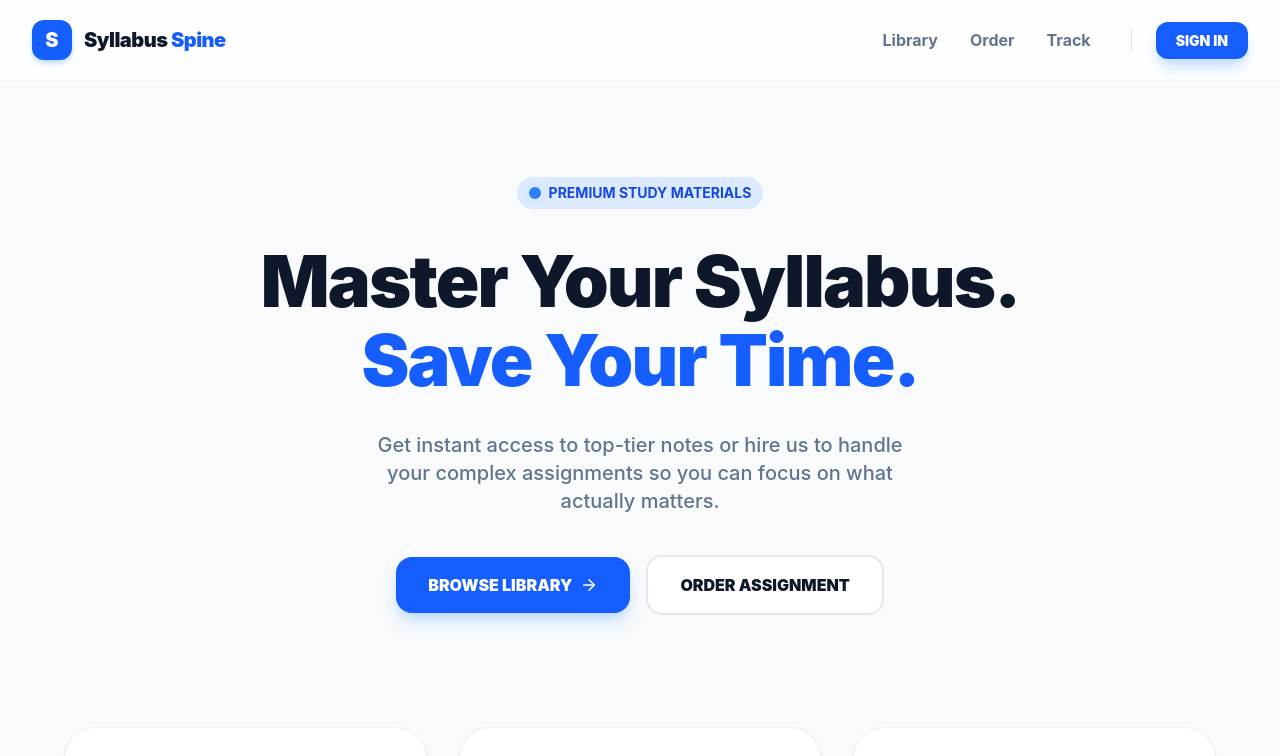
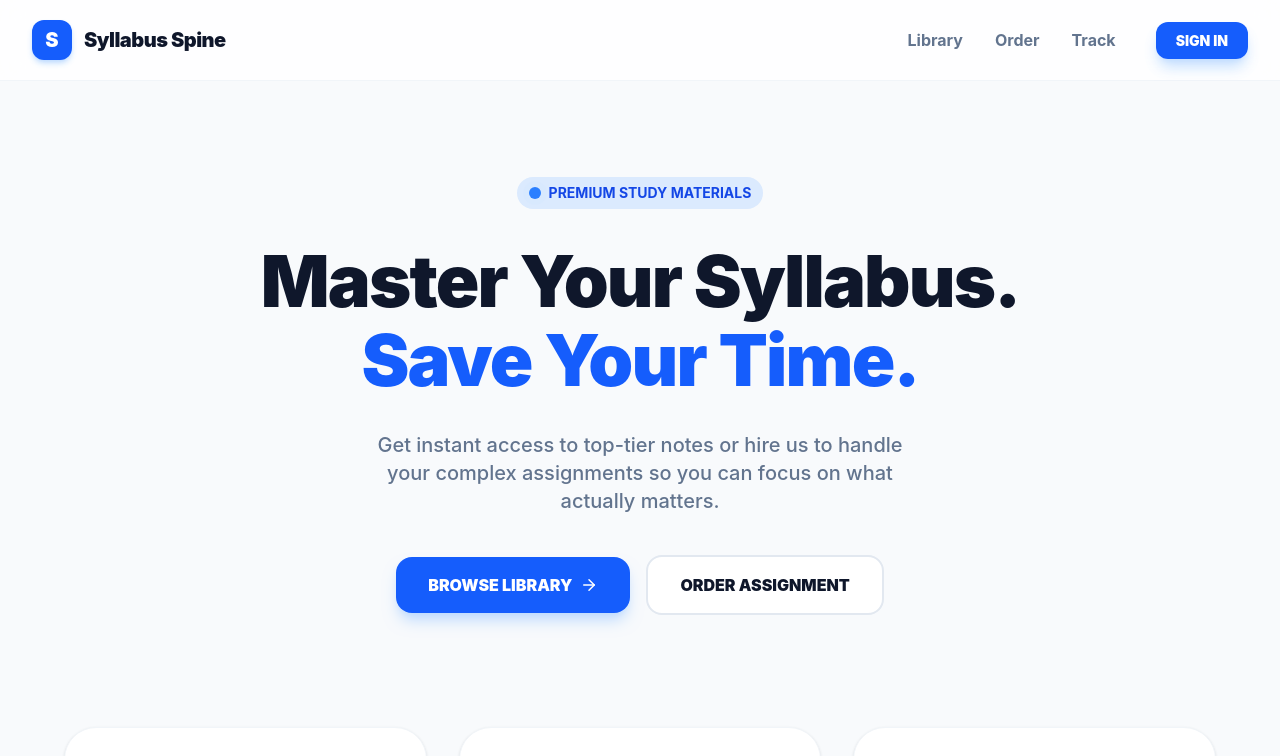
Before and after one commit to Harsh44199/Syllabus-Spine, a React (Vite) app: page / in a window 1280 px wide. Shown: the top 756 px of the page. Built offline with nearby package versions, Linux system fonts and the light colour scheme; the HTML template or start-up script is replaced by a standard one.

Commit message:
updates...

```diff
--- a/src/components/Navbar.jsx
+++ b/src/components/Navbar.jsx
@@ -1,104 +1,83 @@
-import React, { useState, useEffect } from 'react';
-import { Link, useLocation } from 'react-router-dom';
+import React, { useState } from 'react';
+import { Link } from 'react-router-dom';
 import { motion, AnimatePresence } from 'framer-motion';
-import { Menu, X, BookOpen, PenTool, Search, LayoutDashboard, Home } from 'lucide-react';
+import { Menu, X } from 'lucide-react';
 
 const Navbar = ({ session }) => {
-  // ==========================================
-  // 1. ALL HOOKS MUST GO FIRST
-  // ==========================================
+  // State to control the mobile menu
   const [isMobileMenuOpen, setIsMobileMenuOpen] = useState(false);
-  const location = useLocation();
 
-  // Lock body scroll when mobile menu is open
-  useEffect(() => {
-    if (isMobileMenuOpen) {
-      document.body.style.overflow = 'hidden';
-    } else {
-      document.body.style.overflow = 'unset';
-    }
-    return () => { document.body.style.overflow = 'unset'; };
-  }, [isMobileMenuOpen]);
+  if (!motion) return null; // Linter fix
 
-  // ==========================================
-  // 2. HELPER FUNCTIONS
-  // ==========================================
+  // Helper function to close menu when a link is clicked
   const closeMenu = () => setIsMobileMenuOpen(false);
-  const isActive = (path) => location.pathname === path;
 
-  // ==========================================
-  // 3. EARLY RETURNS (Must be AFTER Hooks)
-  // ==========================================
-  if (!motion) return null; // Linter safe-guard
-
-  // ==========================================
-  // 4. MAIN UI RENDER
-  // ==========================================
   return (
     <>
       <motion.nav
         initial={{ y: -100, opacity: 0 }}
         animate={{ y: 0, opacity: 1 }}
         transition={{ duration: 0.5, ease: [0.22, 1, 0.36, 1] }}
-        className="bg-white/80 backdrop-blur-xl border-b border-slate-100 sticky top-0 z-50 transition-all"
+        className="bg-white/80 backdrop-blur-md border-b border-slate-100 sticky top-0 z-50"
       >
         <div className="max-w-7xl mx-auto px-4 sm:px-6 lg:px-8">
-          <div className="flex justify-between h-16 md:h-20 items-center">
+          <div className="flex justify-between h-20 items-center">
 
-            {/* LOGO SECTION */}
-            <Link to="/" onClick={closeMenu} className="relative z-50">
+            {/* LOGO SECTION (Always visible) */}
+            <Link to="/" onClick={closeMenu}>
               <motion.div
                 whileHover={{ scale: 1.02 }}
                 whileTap={{ scale: 0.95 }}
-                className="flex items-center gap-2 sm:gap-3 group"
+                className="flex items-center gap-3 group z-50 relative"
               >
-                <div className="w-8 h-8 md:w-10 md:h-10 bg-blue-600 text-white rounded-lg md:rounded-xl flex items-center justify-center font-black text-lg md:text-xl shadow-md shadow-blue-200 shrink-0 transition-transform group-hover:rotate-12">
+                <motion.div
+                  whileHover={{ rotate: 180 }}
+                  transition={{ duration: 0.3 }}
+                  className="w-10 h-10 bg-blue-600 text-white rounded-xl flex items-center justify-center font-black text-xl shadow-md shadow-blue-200 shrink-0"
+                >
                   S
-                </div>
-                <span className="font-black text-lg md:text-xl tracking-tight text-slate-900 hidden xs:block sm:block">
-                  Syllabus <span className="text-blue-600">Spine</span>
+                </motion.div>
+                {/* On extreme small screens (<360px), we can hide the text to save space, but visible on standard mobile (xs) */}
+                <span className="font-black text-xl tracking-tight text-slate-900 hidden xs:block sm:block">
+                  Syllabus Spine
                 </span>
               </motion.div>
             </Link>
 
-            {/* DESKTOP NAVIGATION */}
+            {/* DESKTOP NAVIGATION (Hidden on mobile: hidden md:flex) */}
             <div className="hidden md:flex items-center gap-8">
-              <Link to="/notes" className={`font-bold transition-colors ${isActive('/notes') ? 'text-blue-600' : 'text-slate-500 hover:text-slate-900'}`}>
-                Library
-              </Link>
+              <motion.div whileHover={{ y: -2 }} whileTap={{ scale: 0.95 }}>
+                <Link to="/notes" className="font-bold text-slate-500 hover:text-blue-600 transition-colors">Library</Link>
+              </motion.div>
 
-              <Link to="/assignments" className={`font-bold transition-colors ${isActive('/assignments') ? 'text-blue-600' : 'text-slate-500 hover:text-slate-900'}`}>
-                Order
-              </Link>
+              <motion.div whileHover={{ y: -2 }} whileTap={{ scale: 0.95 }}>
+                <Link to="/assignments" className="font-bold text-slate-500 hover:text-blue-600 transition-colors">Order</Link>
+              </motion.div>
 
-              <Link to="/track-order" className={`font-bold transition-colors ${isActive('/track-order') ? 'text-blue-600' : 'text-slate-500 hover:text-slate-900'}`}>
-                Track
-              </Link>
+              <motion.div whileHover={{ y: -2 }} whileTap={{ scale: 0.95 }}>
+                <Link to="/track-order" className="font-bold text-slate-500 hover:text-blue-600 transition-colors">Track</Link>
+              </motion.div>
 
-              <div className="ml-2 pl-6 border-l border-slate-200">
+              <motion.div whileHover={{ scale: 1.05 }} whileTap={{ scale: 0.95 }} className="ml-2">
                 {session ? (
-                  <motion.div whileHover={{ scale: 1.05 }} whileTap={{ scale: 0.95 }}>
-                    <Link to="/dashboard" className="bg-slate-900 text-white px-5 py-2.5 rounded-xl text-sm font-black hover:bg-blue-600 transition-colors shadow-lg shadow-slate-200">
-                      DASHBOARD
-                    </Link>
-                  </motion.div>
+                  <Link to="/admin-control" className="bg-slate-900 text-white px-5 py-2.5 rounded-xl text-sm font-black hover:bg-blue-600 transition-colors shadow-lg">
+                    DASHBOARD
+                  </Link>
                 ) : (
-                  <motion.div whileHover={{ scale: 1.05 }} whileTap={{ scale: 0.95 }}>
-                    <Link to="/login" className="bg-blue-600 text-white px-5 py-2.5 rounded-xl text-sm font-black hover:bg-slate-900 transition-colors shadow-lg shadow-blue-200">
-                      SIGN IN
-                    </Link>
-                  </motion.div>
+                  <Link to="/login" className="bg-blue-600 text-white px-5 py-2.5 rounded-xl text-sm font-black hover:bg-slate-900 transition-colors shadow-lg shadow-blue-200">
+                    SIGN IN
+                  </Link>
                 )}
-              </div>
+              </motion.div>
             </div>
 
-            {/* MOBILE MENU TOGGLE BUTTON */}
+            {/* MOBILE MENU TOGGLE BUTTON (Visible only on mobile: flex md:hidden) */}
             <motion.button
               whileTap={{ scale: 0.9 }}
               onClick={() => setIsMobileMenuOpen(!isMobileMenuOpen)}
-              className="md:hidden p-2 text-slate-600 hover:bg-slate-100 rounded-xl transition-colors relative z-50 focus:outline-none"
+              className="md:hidden p-2 text-slate-600 hover:bg-slate-100 rounded-xl transition-colors relative z-50"
             >
-              {isMobileMenuOpen ? <X size={24} /> : <Menu size={24} />}
+              {isMobileMenuOpen ? <X size={28} /> : <Menu size={28} />}
             </motion.button>
 
           </div>
@@ -111,38 +90,33 @@ const Navbar = ({ session }) => {
           <motion.div
             initial={{ opacity: 0, y: -20 }}
             animate={{ opacity: 1, y: 0 }}
-            exit={{ opacity: 0, y: -20, transition: { duration: 0.2 } }}
-            className="fixed inset-0 z-40 bg-white/95 backdrop-blur-xl md:hidden pt-20 px-6 pb-6 flex flex-col h-[100dvh]"
+            exit={{ opacity: 0, y: -20 }}
+            transition={{ duration: 0.2 }}
+            className="fixed inset-0 z-40 bg-white/95 backdrop-blur-xl md:hidden pt-24 px-6 pb-6 flex flex-col"
           >
-            <div className="flex flex-col gap-2 mt-8">
-
-              <MobileNavLink to="/" onClick={closeMenu} icon={<Home size={20} />} text="Home" index={1} isActive={isActive('/')} />
-              <MobileNavLink to="/notes" onClick={closeMenu} icon={<BookOpen size={20} />} text="Study Library" index={2} isActive={isActive('/notes')} />
-              <MobileNavLink to="/assignments" onClick={closeMenu} icon={<PenTool size={20} />} text="Order Assignment" index={3} isActive={isActive('/assignments')} />
-              <MobileNavLink to="/track-order" onClick={closeMenu} icon={<Search size={20} />} text="Track Order" index={4} isActive={isActive('/track-order')} />
-
+            <div className="flex flex-col gap-6 text-center text-2xl font-black mt-10">
+              {/* NEW HOME BUTTON HERE */}
+              <Link to="/" onClick={closeMenu} className="text-slate-700 hover:text-blue-600 py-2 border-b border-slate-100">Home</Link>
+              <Link to="/notes" onClick={closeMenu} className="text-slate-700 hover:text-blue-600 py-2 border-b border-slate-100">Library</Link>
+              <Link to="/assignments" onClick={closeMenu} className="text-slate-700 hover:text-blue-600 py-2 border-b border-slate-100">Order Assignments</Link>
+              <Link to="/track-order" onClick={closeMenu} className="text-slate-700 hover:text-blue-600 py-2 border-b border-slate-100">Track Order</Link>
             </div>
 
-            <motion.div
-              initial={{ opacity: 0, y: 20 }}
-              animate={{ opacity: 1, y: 0 }}
-              transition={{ delay: 0.5 }}
-              className="mt-auto mb-6 w-full pt-6 border-t border-slate-100"
-            >
+            <div className="mt-auto mb-10 w-full">
               {session ? (
-                <Link to="/dashboard" onClick={closeMenu}>
-                  <button className="w-full bg-slate-900 text-white py-4 rounded-2xl font-black text-sm uppercase tracking-widest flex items-center justify-center gap-2 shadow-xl shadow-slate-200 active:scale-95 transition-transform">
-                    <LayoutDashboard size={18} /> GO TO DASHBOARD
+                <Link to="/admin-control" onClick={closeMenu}>
+                  <button className="w-full bg-slate-900 text-white py-5 rounded-2xl font-black text-lg shadow-xl">
+                    GO TO DASHBOARD
                   </button>
                 </Link>
               ) : (
                 <Link to="/login" onClick={closeMenu}>
-                  <button className="w-full bg-blue-600 text-white py-4 rounded-2xl font-black text-sm uppercase tracking-widest shadow-xl shadow-blue-200 active:scale-95 transition-transform">
-                    SIGN IN / REGISTER
+                  <button className="w-full bg-blue-600 text-white py-5 rounded-2xl font-black text-lg shadow-xl shadow-blue-200">
+                    SIGN IN
                   </button>
                 </Link>
               )}
-            </motion.div>
+            </div>
           </motion.div>
         )}
       </AnimatePresence>
@@ -150,32 +124,4 @@ const Navbar = ({ session }) => {
   );
 };
 
-// Sub-component for Mobile Links to keep the code clean
-const MobileNavLink = ({ to, onClick, icon, text, index, isActive }) => (
-  <motion.div
-    custom={index}
-    variants={{
-      hidden: { opacity: 0, x: -20 },
-      visible: (i) => ({ opacity: 1, x: 0, transition: { delay: i * 0.1 } })
-    }}
-    initial="hidden"
-    animate="visible"
-  >
-    <Link
-      to={to}
-      onClick={onClick}
-      className={`flex items-center gap-4 py-4 px-4 rounded-2xl font-black text-lg transition-all ${
-        isActive
-        ? 'bg-blue-50 text-blue-600'
-        : 'text-slate-600 hover:bg-slate-50 hover:text-slate-900'
-      }`}
-    >
-      <div className={`${isActive ? 'text-blue-500' : 'text-slate-400'}`}>
-        {icon}
-      </div>
-      {text}
-    </Link>
-  </motion.div>
-);
-
 export default Navbar;
```
